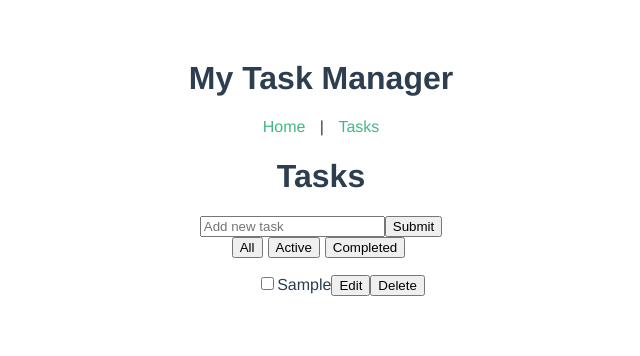
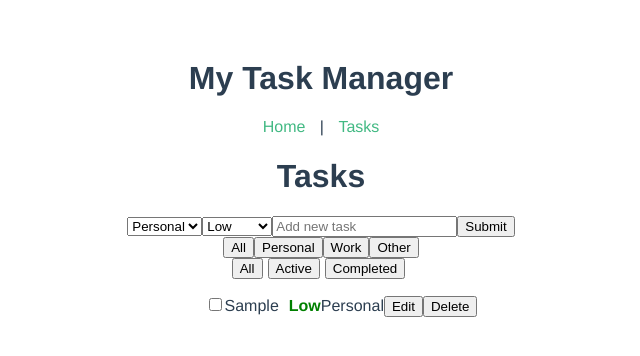
Before and after one commit to Lisofsky023/my-task-manager, a Vue app: page /tasks in a window 1280 px wide. Both pictures are taken after typing "Sample" into the empty fields and a click on the button "Submit". Shown: the top 356 px of the page, without its empty margins (319-959 px from the left). Built offline with nearby package versions, Linux system fonts and the light colour scheme.

Commit message:
add category and status tasks

```diff
--- a/src/components/TaskForm.vue
+++ b/src/components/TaskForm.vue
@@ -1,5 +1,15 @@
 <template>
   <div>
+    <select v-model="taskCategory">
+      <option value="Personal">Personal</option>
+      <option value="Work">Work</option>
+      <option value="Other">Other</option>
+    </select>
+    <select v-model="taskPriority">
+      <option value="Low">Low</option>
+      <option value="Medium">Medium</option>
+      <option value="High">High</option>
+    </select>
     <input v-model="taskText" placeholder="Add new task" />
     <button @click="submitTask">Submit</button>
     <p v-if="error">{{ error }}</p>
@@ -25,6 +35,8 @@ export default {
     const taskText = ref(initialTask.value || '');
     const taskId = ref(initialTaskId.value || null);
     const error = ref('');
+    const taskCategory = ref('Personal');
+    const taskPriority = ref('Low');
 
     watch(initialTask, (newVal) => {
       taskText.value = newVal || '';
@@ -40,12 +52,20 @@ export default {
         return;
       }
       error.value = '';
-      emit('submit-task', { text: taskText.value, id: taskId.value });
+      emit('submit-task', {
+        text: taskText.value,
+        id: taskId.value,
+        category: taskCategory.value,
+        priority: taskPriority.value });
       taskText.value = '';
       taskId.value = null;
+      taskCategory.value = 'Personal';
+      taskPriority.value = 'Low';
     };
 
     return {
+      taskCategory,
+      taskPriority,
       taskText,
       taskId,
       error,
--- a/src/components/TaskList.vue
+++ b/src/components/TaskList.vue
@@ -1,6 +1,12 @@
 <template>
   <div>
     <task-form @submit-task="handleTaskSubmit" />
+    <div class="category-filters">
+      <button @click="setFilterCategory('All')">All</button>
+      <button @click="setFilterCategory('Personal')">Personal</button>
+      <button @click="setFilterCategory('Work')">Work</button>
+      <button @click="setFilterCategory('Other')">Other</button>
+    </div>
     <div class="filters">
       <button @click="setFilter('all')">All</button>
       <button @click="setFilter('active')">Active</button>
@@ -8,8 +14,14 @@
     </div>
     <ul class="list">
       <li class="item" v-for="task in filteredTasks" :key="task.id">
+
         <input type="checkbox" v-model="task.isCompleted" @click="() => toggleTaskCompletion(task.id)">
+
         <span :class="{ completed: task.isCompleted }">{{ task.text }}</span>
+        <span class="priority" :class="task.priority">{{ task.priority }}</span>
+        <span class="category">{{ task.category }}</span>
+
+
         <button class="edit-button" @click="() => setCurrentEditIndex(task.id)">Edit</button>
         <button class="delete-button" @click="() => deleteTask(task.id)">Delete</button>
         <div v-show="currentEditIndex === task.id">
@@ -33,25 +45,31 @@ export default {
     const { tasks, addTask, deleteTask, editTask, toggleTaskCompletion } = useTasksStore();
     const currentEditIndex = ref(null);
     const filterStatus = ref('all');
+    const filterCategory = ref('All');
 
     const setFilter = (status) => {
       filterStatus.value = status;
     };
 
+    const setFilterCategory = (category) => {
+      filterCategory.value = category;
+    };
+
     const filteredTasks = computed(() => {
-      if (filterStatus.value === 'active') {
-        return tasks.filter(task => !task.isCompleted);
-      } else if (filterStatus.value === 'completed') {
-        return tasks.filter(task => task.isCompleted);
-      }
-      return tasks;
-    });
+  return tasks.filter(task => {
+    const statusCondition = filterStatus.value === 'all' ||
+                            (filterStatus.value === 'active' && !task.isCompleted) ||
+                            (filterStatus.value === 'completed' && task.isCompleted);
+    const categoryCondition = filterCategory.value === 'All' || task.category === filterCategory.value;
+    return statusCondition && categoryCondition;
+  });
+});
 
-    const handleTaskSubmit = ({ text, id }) => {
+    const handleTaskSubmit = ({ text, id, category, priority }) => {
       if (id !== null) {
         editTask(id, text);
       } else {
-        addTask(text);
+        addTask(text, category, priority);
       }
       currentEditIndex.value = null;
     };
@@ -63,6 +81,7 @@ export default {
     return {
       filteredTasks,
       currentEditIndex,
+      setFilterCategory,
       handleTaskSubmit,
       deleteTask,
       setCurrentEditIndex,
@@ -91,4 +110,21 @@ export default {
 .completed {
   text-decoration: line-through;
 }
+
+.priority {
+  margin-left: 10px;
+}
+.Low {
+  color: green;
+}
+.Medium {
+  color: orange;
+}
+.High {
+  color: red;
+}
+
+.Low, .Medium, .High {
+  font-weight: bold;
+}
 </style>
--- a/src/stores/tasksStore.js
+++ b/src/stores/tasksStore.js
@@ -6,8 +6,15 @@ export const useTasksStore = defineStore('tasks', {
     tasks: [],
   }),
   actions: {
-    addTask(newTaskText) {
-      this.tasks.push({ text: newTaskText, id: crypto.randomUUID(), isCompleted: false });
+    addTask(newTaskText, category, priority) {
+      console.log(`Adding task with priority: ${priority}`);
+      this.tasks.push({
+        text: newTaskText,
+        id: crypto.randomUUID(),
+        isCompleted: false,
+        category: category || 'General',
+        priority: priority,
+      });
     },
     deleteTask(taskId) {
       const index = this.tasks.findIndex(task => task.id === taskId);
```
